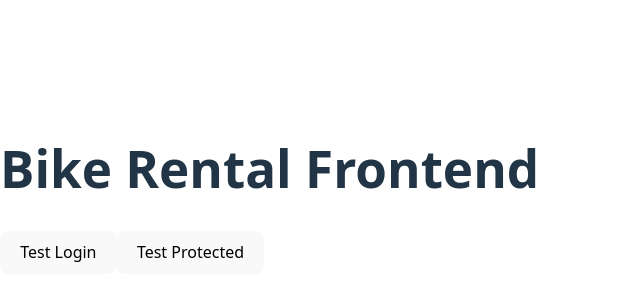
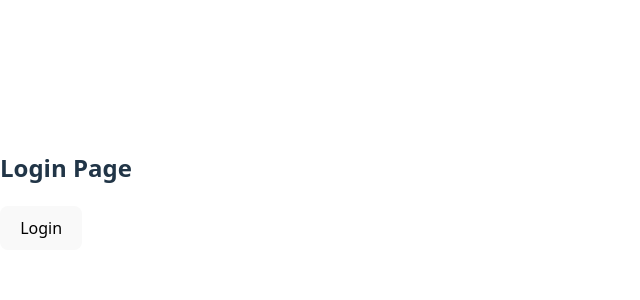
Before and after one commit to inno-vin/bike-rental-frontend, a React app: page / in a window 1280 px wide. Shown: the part 210-510 px from the top of the page, without its empty margins (0-640 px from the left). Built offline with nearby package versions, Linux system fonts and the light colour scheme; the HTML template or start-up script is replaced by a standard one.

Commit message:
updatednd commit

```diff
--- a/src/App.jsx
+++ b/src/App.jsx
@@ -1,38 +1,21 @@
-import React from "react";
-import API from "./api";
-import { setTokens } from "./auth";
+import { BrowserRouter, Routes, Route, Navigate } from "react-router-dom";
+import Login from "./pages/Login";
+import Dashboard from "./pages/Dashboard";
+import { isLoggedIn } from "./auth";
 
 function App() {
-
-  const testLogin = async () => {
-    try {
-      const response = await API.post("/api/token/", {
-        username: "admin",
-        password: "admin123",
-      });
-
-      setTokens(response.data);
-      console.log("Logged in");
-    } catch (error) {
-      console.error(error);
-    }
-  };
-
-  const testProtected = async () => {
-    try {
-      const response = await API.get("/api/bikes/");
-      console.log("Bikes:", response.data);
-    } catch (error) {
-      console.error("Error:", error.response);
-    }
-  };
-
   return (
-    <div>
-      <h1>Bike Rental Frontend</h1>
-      <button onClick={testLogin}>Test Login</button>
-      <button onClick={testProtected}>Test Protected</button>
-    </div>
+    <BrowserRouter>
+      <Routes>
+        <Route path="/" element={<Login />} />
+        <Route
+          path="/dashboard"
+          element={
+            isLoggedIn() ? <Dashboard /> : <Navigate to="/" />
+          }
+        />
+      </Routes>
+    </BrowserRouter>
   );
 }
 
--- /dev/null
+++ b/src/pages/Dashboard.jsx
@@ -0,0 +1,12 @@
+import { logout } from "../auth";
+
+function Dashboard() {
+  return (
+    <div>
+      <h2>Dashboard</h2>
+      <button onClick={logout}>Logout</button>
+    </div>
+  );
+}
+
+export default Dashboard;
--- /dev/null
+++ b/src/pages/Login.jsx
@@ -0,0 +1,30 @@
+import API from "../api";
+import { setTokens } from "../auth";
+import { useNavigate } from "react-router-dom";
+
+function Login() {
+  const navigate = useNavigate();
+
+  const handleLogin = async () => {
+    try {
+      const response = await API.post("/api/token/", {
+        username: "admin",
+        password: "admin123",
+      });
+
+      setTokens(response.data);
+      navigate("/dashboard");
+    } catch (error) {
+      console.error(error);
+    }
+  };
+
+  return (
+    <div>
+      <h2>Login Page</h2>
+      <button onClick={handleLogin}>Login</button>
+    </div>
+  );
+}
+
+export default Login;
```
Also changed, not shown: 1 other file (tests, documents, lock files or other folders).
